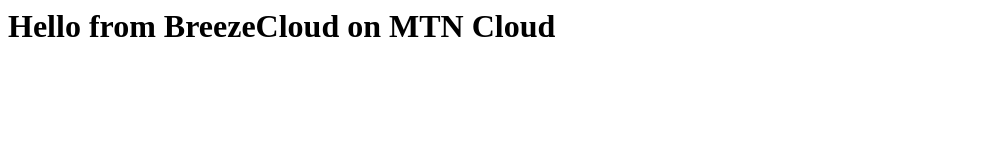
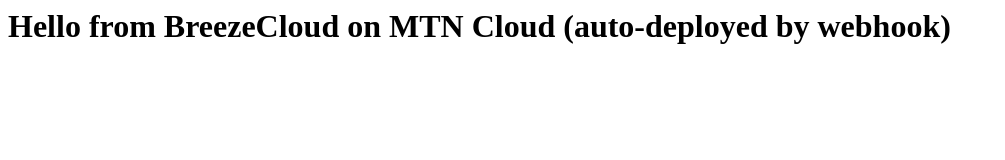
Before and after one commit to BreezeLearn/breezecloud-hello, a plain HTML site: page index.html in a window 1280 px wide. Shown: the whole page, without its empty margins (0-1005 px from the left). Drawn offline with Linux system fonts and the light colour scheme.

Commit message:
Test webhook deploy

```diff
--- a/index.html
+++ b/index.html
@@ -1 +1 @@
-<h1>Hello from BreezeCloud on MTN Cloud</h1>
+<h1>Hello from BreezeCloud on MTN Cloud (auto-deployed by webhook)</h1>
```
